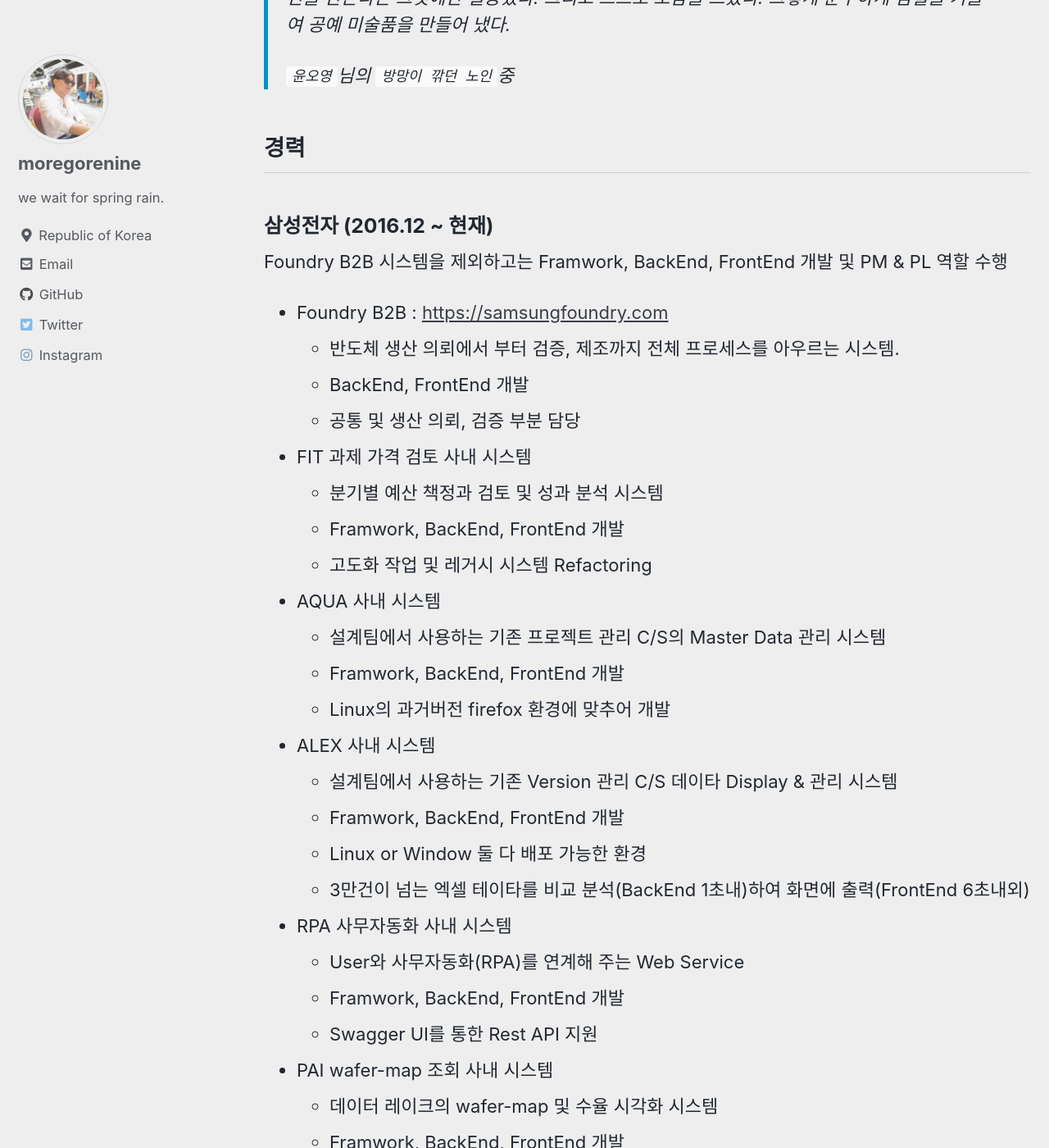
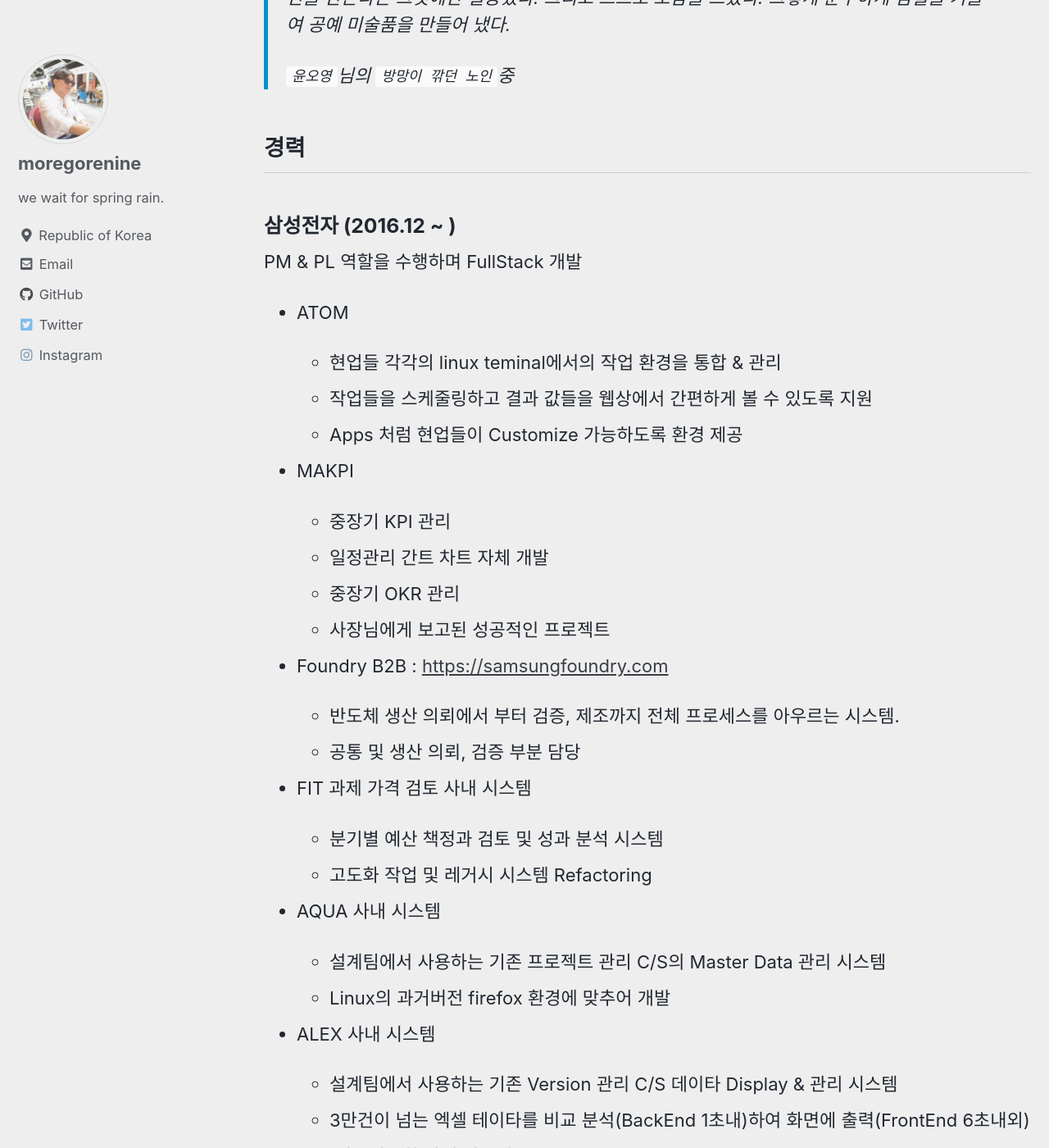
Before and after one commit to moregorenine/moregorenine.github.io, a Jekyll site: the page built from _pages/about.md, in a window 1280 px wide and 1400 px high, scrolled down 932 px. Shown: the whole window at 82% size. Built offline with Jekyll 4.4.1, drawn with Linux system fonts in a browser that asks for light colours; cached includes are drawn as plain includes; some of the changed text lies outside the part shown.

Commit message:
update about

```diff
--- a/_pages/about.md
+++ b/_pages/about.md
@@ -6,6 +6,7 @@ last_modified_at: 2018-11-21T13:05:00+09:00
 ---
 
 ## 공부하는 개발자
+
 <img src="/assets/images/posts/about/about-study.jpg">
 
 > 공부 : 오랜 시간과 노력을 들여 지식이나 기술을 완성시키는 과정 혹은 결과
@@ -15,75 +16,86 @@ last_modified_at: 2018-11-21T13:05:00+09:00
 > `윤오영`님의 `방망이 깎던 노인`중
 
 ## 경력
-### 삼성전자 (2016.12 ~ 현재)
-Foundry B2B 시스템을 제외하고는 Framwork, BackEnd, FrontEnd 개발 및 PM & PL 역할 수행
+
+### 삼성전자 (2016.12 ~ )
+
+PM & PL 역할을 수행하며 FullStack 개발
+
+- ATOM
+
+  - 현업들 각각의 linux teminal에서의 작업 환경을 통합 & 관리
+  - 작업들을 스케줄링하고 결과 값들을 웹상에서 간편하게 볼 수 있도록 지원
+  - Apps 처럼 현업들이 Customize 가능하도록 환경 제공
+
+- MAKPI
+
+  - 중장기 KPI 관리
+  - 일정관리 간트 차트 자체 개발
+  - 중장기 OKR 관리
+  - 사장님에게 보고된 성공적인 프로젝트
+
 - Foundry B2B : <https://samsungfoundry.com>
+
   - 반도체 생산 의뢰에서 부터 검증, 제조까지 전체 프로세스를 아우르는 시스템.
-  - BackEnd, FrontEnd 개발
   - 공통 및 생산 의뢰, 검증 부분 담당
 
+- FIT 과제 가격 검토 사내 시스템
 
-- FIT 과제 가격 검토 사내 시스템
   - 분기별 예산 책정과 검토 및 성과 분석 시스템
-  - Framwork, BackEnd, FrontEnd 개발
   - 고도화 작업 및 레거시 시스템 Refactoring
 
+- AQUA 사내 시스템
 
-- AQUA 사내 시스템
   - 설계팀에서 사용하는 기존 프로젝트 관리 C/S의 Master Data 관리 시스템
-  - Framwork, BackEnd, FrontEnd 개발
   - Linux의 과거버전 firefox 환경에 맞추어 개발
 
+- ALEX 사내 시스템
 
-- ALEX 사내 시스템
   - 설계팀에서 사용하는 기존 Version 관리 C/S 데이타 Display & 관리 시스템
-  - Framwork, BackEnd, FrontEnd 개발
-  - Linux or Window 둘 다 배포 가능한 환경
   - 3만건이 넘는 엑셀 테이타를 비교 분석(BackEnd 1초내)하여 화면에 출력(FrontEnd 6초내외)
 
+- RPA 사무자동화 사내 시스템
 
-- RPA 사무자동화 사내 시스템
   - User와 사무자동화(RPA)를 연계해 주는 Web Service
-  - Framwork, BackEnd, FrontEnd 개발
   - Swagger UI를 통한 Rest API 지원
 
+- PAI wafer-map 조회 사내 시스템
 
-- PAI wafer-map 조회 사내 시스템
   - 데이터 레이크의 wafer-map 및 수율 시각화 시스템
-  - Framwork, BackEnd, FrontEnd 개발
-
 
 - mxGraph 사내 시스템 : [mxGraph](https://jgraph.github.io/mxgraph/javascript/examples/grapheditor/www/index.html)
+
   - mxGraph customize
-  - Framwork, BackEnd, FrontEnd 개발
-
 
 - [Splunk visualization](https://www.splunk.com/en_us/products/splunk-enterprise/features/visualizations.html)
+
   - BigData 분석 및 모니터링 시스템 D3.js 활용해 visualization 개발
   - node.js & webpack
-
 
 - AIR 사내 시스템
   - 설계팀 사내시스템들의 포털 사이트
   - confluence & jira 연동
-  - Framwork, BackEnd, FrontEnd 개발
-
 
 ### 삼성전기 (2016.04 ~ 2016.11)
+
 - GIMS 입찰관리 시스템
 
 ### 삼성전자 (2015.08 ~ 2016.03)
+
 - GPPM 문서관리 시스템
 
 ### 삼성SDS (2015.01 ~ 2015.07)
+
 - 차세대 마이싱글
   - 설문 BackEnd 개발
   - 이 프로젝트를 통해 애자일, TDD, DevOps, JPA, Git, Rest API를 접하고 이후 새로운 기술에 큰 관심을 가지게 됨.
   - 개발이 완료되고 Guide & Refrence를 잘 따른 우수사례 ScrumTeam으로 선정 됨.
 
 ### 삼성엔지니어링 (2012.08 ~ 2014.12)
+
 - EWP 혁신과제 구축 시스템
   - BackEnd, FrontEnd 개발
 
 ### etc (2009.02 ~ 2010.04)
+
 - 한국타이어, 두산인프라, 한라공조, OCI, 아모레퍼시픽, 엔케이 프로젝트 참여
```
